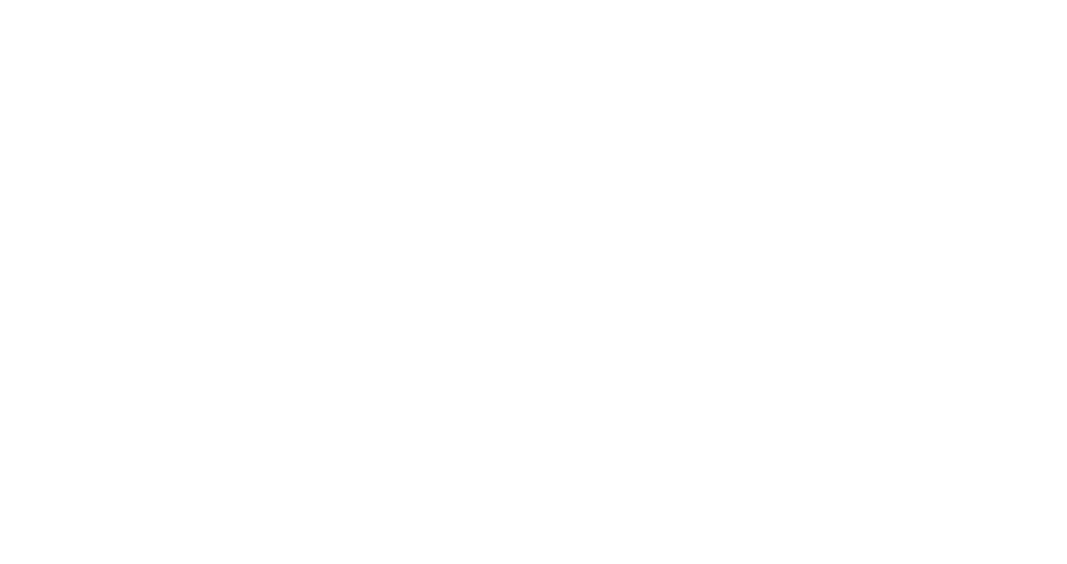
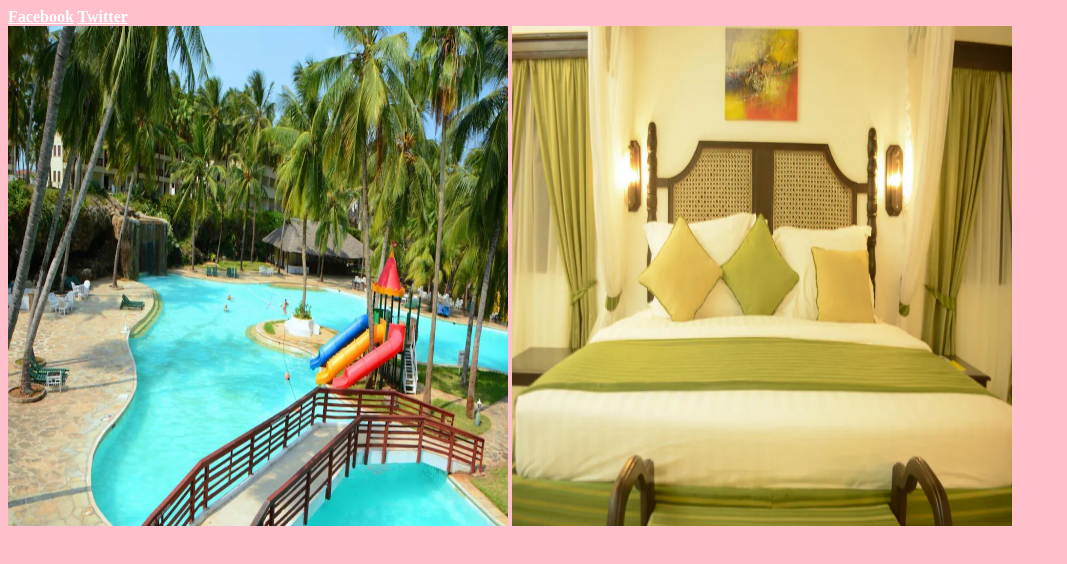
Before and after one commit to Annaliskirwa/Online-Non-Resident-Form, a plain HTML site: page pictures.html in a window 1280 px wide. Shown: the whole page, without its empty margins (0-1067 px from the left). Drawn offline with Linux system fonts and the light colour scheme.

Commit message:
second commit

```diff
--- a/index.css
+++ b/index.css
@@ -65,3 +65,13 @@ a:visited{
   background: #55ACEE;
   color: white;
 }
+#img{
+  height: 500px;
+  width: 500px;
+}
+.links{
+  color:coral;
+  font-weight: 600;
+  top : 8px;
+  left: 10px;
+}
--- a/pictures.html
+++ b/pictures.html
@@ -0,0 +1,17 @@
+<!DOCTYPE html>
+<html>
+    <head>
+        <title>Pictures</title>
+        <link rel="stylesheet" href="index.css">
+    </head>
+    <body bgcolor="pink">
+
+        <div class = "links"><a href= "https://touch.facebook.com/?_rdr">Facebook</a>
+            <a href= "https://twitter.com/login?lang=en">Twitter</a></div>
+
+
+        <img id = img src = "image2.webp">
+        <img id = img src = "image3.webp">
+
+    </body>
+</html>
```
Also changed, not shown: image2.webp (added), image3.webp (added).
